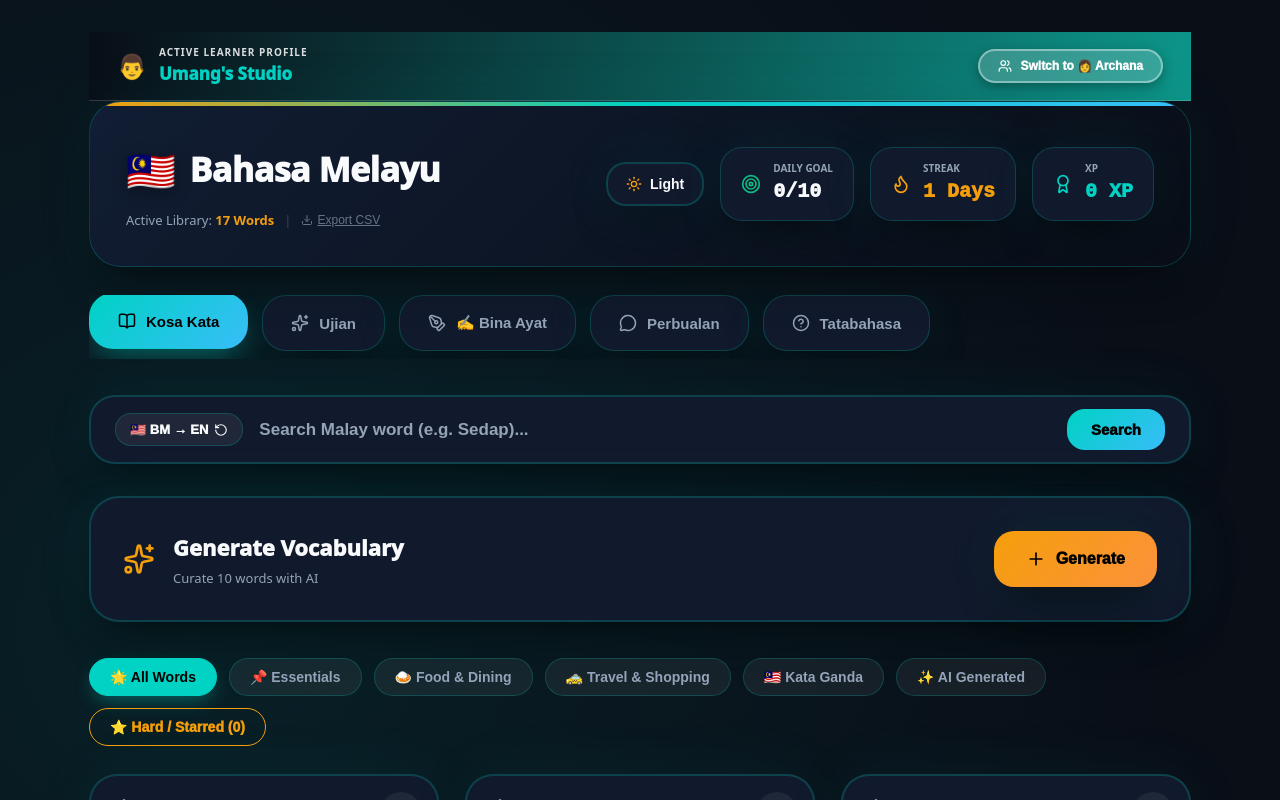
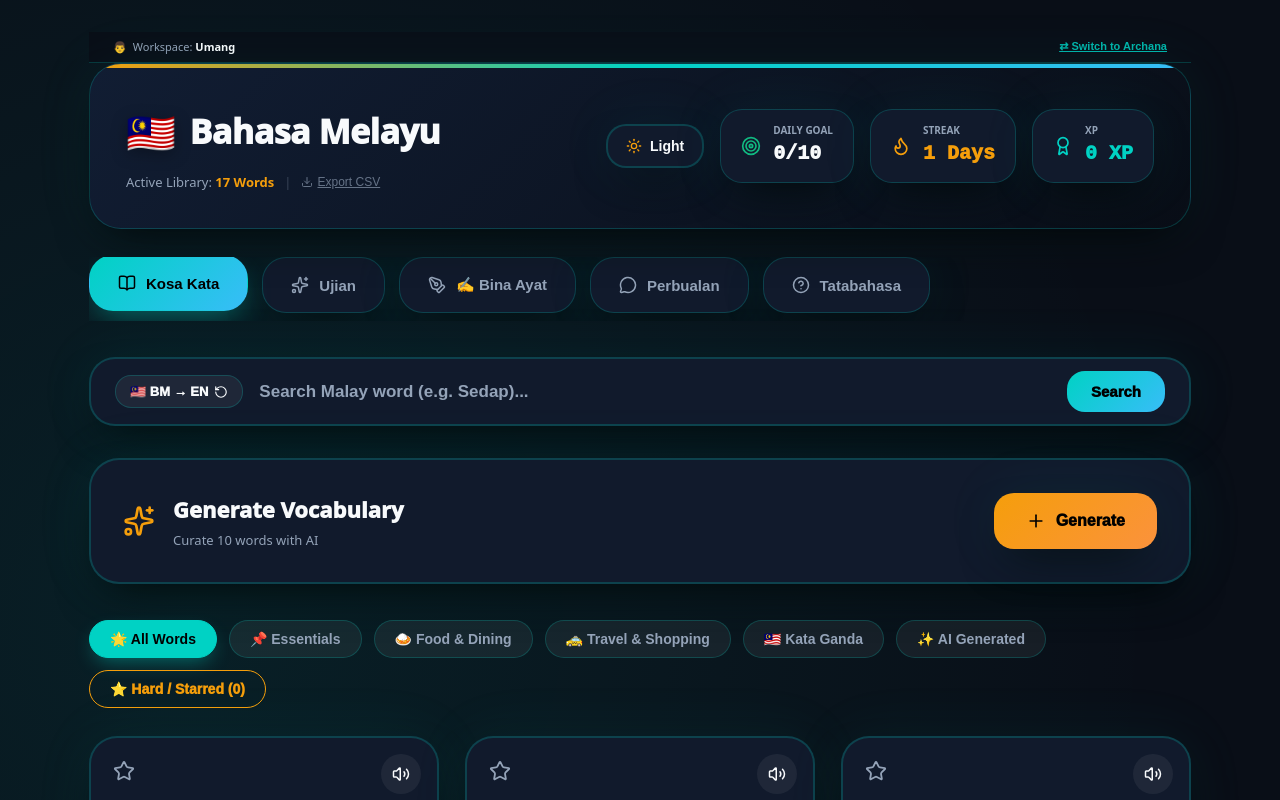
Before and after one commit to umangv-tech/learn-malay, a React (Vite) app: page / in a window 1280 px wide. Shown: the top 800 px of the page. Built offline with nearby package versions, Linux system fonts and the light colour scheme.

Commit message:
Replaced giant tacky top ribbon button with subtle Apple macOS menu status ribbon (👨 Workspace: Umang &bull; ⇄ Switch to Archana) and updated Archana color palette to premium Royal Orchid Violet & Sky Cyan on Obsidian Zinc (Zero Pink)

```diff
--- a/src/App.jsx
+++ b/src/App.jsx
@@ -508,14 +508,11 @@ Ensure category is concise (e.g. 'AI: Kata Ganda' or 'AI: Everyday'), pronunciat
 
   return (
     <div className="app-shell">
-      {/* Dynamic Family Profile Island Ribbon Banner */}
-      <div style={{background: activeProfile === 'UMANG' ? 'linear-gradient(90deg, #090e17, #0d9488)' : 'linear-gradient(90deg, #380a1e, #be123c)', padding: '12px 28px', display: 'flex', justifyContent: 'space-between', alignItems: 'center', color: '#fff', borderBottom: '1px solid rgba(255,255,255,0.18)', transition: 'all 0.35s ease'}}>
-        <div style={{display: 'flex', alignItems: 'center', gap: '12px'}}>
-          <span style={{fontSize: '24px'}}>{activeProfile === 'UMANG' ? '👨' : '👩'}</span>
-          <div>
-            <span style={{fontSize: '10px', textTransform: 'uppercase', opacity: 0.85, display: 'block', letterSpacing: '1px', fontWeight: '900'}}>Active Learner Profile</span>
-            <span style={{fontSize: '17px', fontWeight: '950', color: activeProfile === 'UMANG' ? '#00d2c4' : '#fbcfe8'}}>{activeProfile === 'UMANG' ? "Umang's Studio" : "Archana's Studio"}</span>
-          </div>
+      {/* Subtle Apple macOS Menu Status Ribbon */}
+      <div style={{background: activeProfile === 'UMANG' ? '#090e17' : '#121113', padding: '6px 24px', display: 'flex', justifyContent: 'space-between', alignItems: 'center', fontSize: '11px', borderBottom: '1px solid var(--glass-border)', transition: 'all 0.35s ease'}}>
+        <div style={{display: 'flex', alignItems: 'center', gap: '6px', color: 'var(--text-muted)'}}>
+          <span>{activeProfile === 'UMANG' ? '👨' : '👩'}</span>
+          <span>Workspace: <strong style={{color: 'var(--text-main)'}}>{activeProfile === 'UMANG' ? "Umang" : "Archana"}</strong></span>
         </div>
 
         <button
@@ -523,13 +520,12 @@ Ensure category is concise (e.g. 'AI: Kata Ganda' or 'AI: Everyday'), pronunciat
             const next = activeProfile === 'UMANG' ? 'ARCHANA' : 'UMANG';
             setActiveProfile(next);
             localStorage.setItem('malay_active_prof', next);
-            confetti({ particleCount: 50, spread: 70, origin: { y: 0.1 } });
+            confetti({ particleCount: 35, spread: 50, origin: { y: 0.1 } });
           }}
-          style={{background: 'rgba(255,255,255,0.18)', border: '2px solid rgba(255,255,255,0.4)', padding: '8px 18px', borderRadius: '999px', color: '#fff', fontWeight: '950', fontSize: '12px', cursor: 'pointer', display: 'flex', alignItems: 'center', gap: '8px', boxShadow: '0 4px 12px rgba(0,0,0,0.3)'}}
-          title="Click to switch between Umang and Archana"
+          style={{background: 'transparent', border: 'none', color: 'var(--accent-primary)', fontWeight: 'bold', fontSize: '11px', cursor: 'pointer', display: 'flex', alignItems: 'center', gap: '4px', textDecoration: 'underline', opacity: 0.85, padding: 0}}
+          title="Switch active profile"
         >
-          <Users size={14} />
-          <span>Switch to {activeProfile === 'UMANG' ? '👩 Archana' : '👨 Umang'}</span>
+          <span>⇄ Switch to {activeProfile === 'UMANG' ? 'Archana' : 'Umang'}</span>
         </button>
       </div>
 
--- a/src/index.css
+++ b/src/index.css
@@ -30,24 +30,24 @@
   --pill-bg: #e2e8f0;
 }
 
-/* Profile Archana Override - Royal Rose & Amethyst Sunset */
+/* Profile Archana Override - Royal Orchid Violet & Sky Cyan (Zero Pink!) */
 :root[data-profile="ARCHANA"][data-theme="dark"] {
-  --bg-main: #180b1e;
-  --bg-card: #261131;
-  --accent-primary: #f43f5e;
-  --accent-secondary: #fbbf24;
-  --glass-border: rgba(244, 63, 94, 0.35);
-  --card-shadow: 0 20px 45px -15px rgba(0,0,0,0.8), 0 0 60px rgba(244, 63, 94, 0.15);
-  --banner-grad: linear-gradient(135deg, #2e133a 0%, #180b1e 100%);
+  --bg-main: #121113;
+  --bg-card: #1c1922;
+  --accent-primary: #a855f7;
+  --accent-secondary: #38bdf8;
+  --glass-border: rgba(168, 85, 247, 0.28);
+  --card-shadow: 0 20px 45px -15px rgba(0,0,0,0.8), 0 0 60px rgba(168, 85, 247, 0.12);
+  --banner-grad: linear-gradient(135deg, #1e1b2e 0%, #121113 100%);
 }
 
 :root[data-profile="ARCHANA"][data-theme="light"] {
-  --bg-main: #fff1f2;
+  --bg-main: #f3e8ff;
   --bg-card: #ffffff;
-  --accent-primary: #e11d48;
-  --accent-secondary: #d97706;
-  --glass-border: rgba(225, 29, 72, 0.25);
-  --banner-grad: linear-gradient(135deg, #ffffff 0%, #ffe4e6 100%);
+  --accent-primary: #7e22ce;
+  --accent-secondary: #0284c7;
+  --glass-border: rgba(126, 34, 206, 0.22);
+  --banner-grad: linear-gradient(135deg, #ffffff 0%, #f3e8ff 100%);
 }
 
 * {
```
